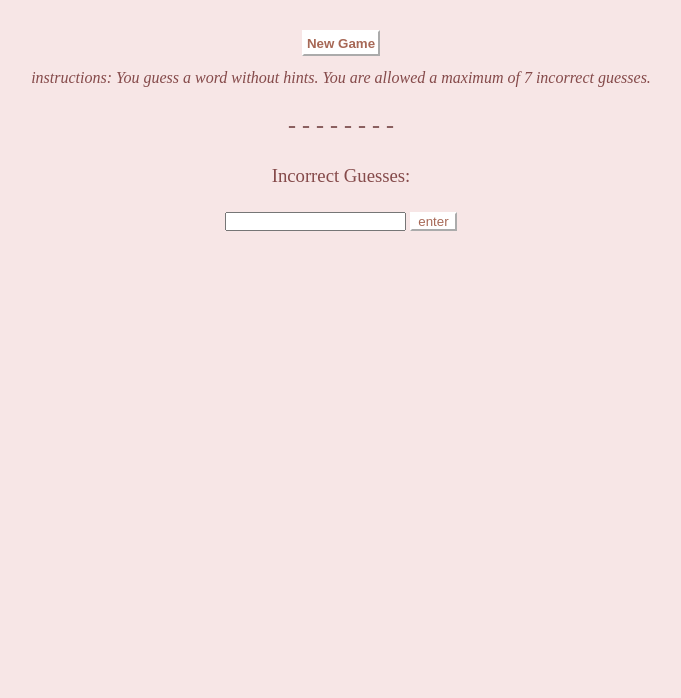
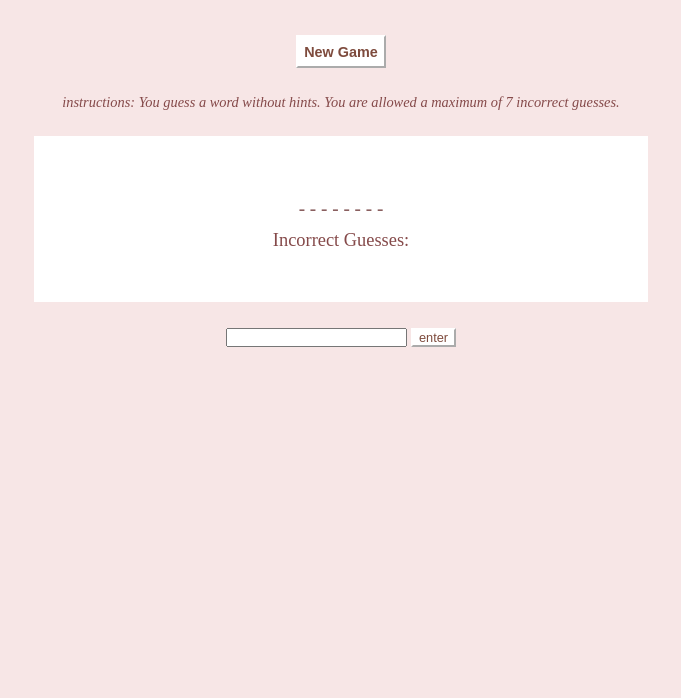
Before and after one commit to staten-island-tech/create-task-YuhanZheng91, a plain HTML site: page index.html in a window 1280 px wide. Shown: the part 102-800 px from the top of the page, without its empty margins (299-980 px from the left). Drawn offline with Linux system fonts and the light colour scheme.

Commit message:
final edits?

```diff
--- a/css/style.css
+++ b/css/style.css
@@ -1,5 +1,5 @@
 :root{
-    --button-color-a: #a76856;
+    --button-color-a: #7e4b3d;
 }
 
 body,
@@ -16,11 +16,12 @@ body{
 }
 
 .new-game-b{
-    padding: 0.25%;
+    padding: 0.5%;
     background-color: white;
     border-color: white;
     color: var(--button-color-a);
     font-weight: bold;
+    font-size: 90%;
 }
 
 .enter-button{
@@ -28,34 +29,48 @@ body{
     background-color: white;
     border-color: white;
     color: var(--button-color-a);
+    font-size: 80%;
 }
 
 h1{
     margin: 3% 3% 0.2% 3%;
     color: #8a5f5f;
+    font-size: 230%;
 }
 
 h2{
     color: #8a5f5f;
     margin: 2%;
+    font-size: 120%;
 }
 
 h3{
     font-weight: normal;
     padding: 0% 1% 0% 1%;
     color: #854a4a;
+    font-size: 115%;
 }
 
 h5{
     margin: 0% 3% 3% 3%;
     color:#854a4a;
+    font-size: 80%;
 }
 
 p{
-    margin: 1%;
+    margin: 2%;
     color:#854a4a;
+    font-size: 90%;
 }
 
 .formm{
     margin: 2%;
 }
+
+.box-box{
+    background-color: white;
+    width: 40%;
+    text-align: center;
+    margin: auto;
+    padding: 4%;
+}
--- a/index.html
+++ b/index.html
@@ -11,9 +11,11 @@
     <h5> (without the hang and man) </h5>
     <button class="new-game-b"> New Game </button>
     <p> <i> instructions: You guess a word without hints. You are allowed a maximum of 7 incorrect guesses. </i></p>
+    <div class="box-box">
     <h2 id="random-word"> </h2>
     <div class="alert-warning"> </div>
     <h3 id="incorrect-guesses"> Incorrect Guesses: </h3>
+    </div>
     <form class="formm">
       <input type="text" class="guesses" aria-label="input guess box" maxlength="1">
       <button class ="enter-button"> enter </button>
--- a/js/main.js
+++ b/js/main.js
@@ -35,7 +35,7 @@ function guess() {
             document.querySelector(".alert-warning").textContent = `You won!`;
             DOMSelectors.text.disabled = true;
         } else {
-            console.log('nothing');
+            console.log('continue');
         }
     });
 }
```
